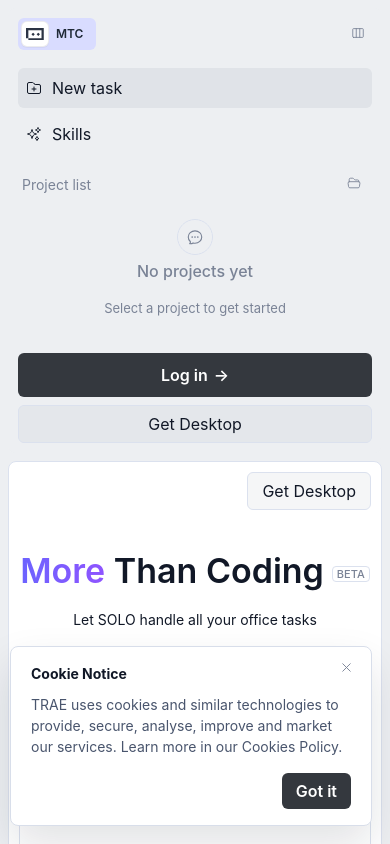
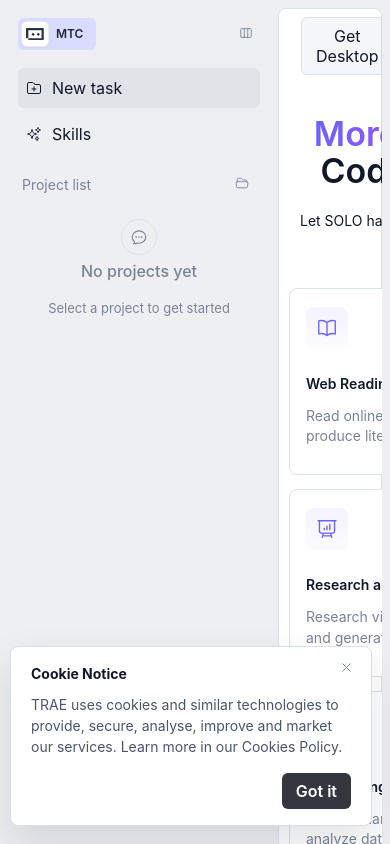
Before and after one commit to owellandry/solo, a React (Vite) app: page / in a window 390 px wide. Shown: the top 844 px of the page. Built offline with nearby package versions, Linux system fonts and the light colour scheme.

Commit message:
fix: corregir comportamiento responsive del sidebar

```diff
--- a/src/App.css
+++ b/src/App.css
@@ -1323,36 +1323,22 @@
 
 @media (max-width: 920px) {
   .app-shell {
-    flex-direction: column;
     gap: 8px;
   }
 
   .sidebar {
-    width: 100%;
-    flex-basis: auto;
-    min-height: auto;
-    height: auto;
-    position: static;
-    transform: none;
+    width: 262px;
+    flex: 0 0 262px;
+    height: calc(100vh - 16px);
+    position: sticky;
   }
 
-  .app-shell.is-sidebar-collapsed {
-    gap: 8px;
+  .workspace {
+    width: 100%;
   }
 
   .sidebar.is-collapsed {
-    width: 100%;
-    flex-basis: auto;
-    padding: 10px;
-    border-color: var(--line);
-    opacity: 1;
-    transform: none;
-  }
-
-  .sidebar.is-collapsed .sidebar__content {
-    opacity: 1;
-    transform: none;
-    pointer-events: auto;
+    display: none;
   }
 
   .sidebar__empty {
```
